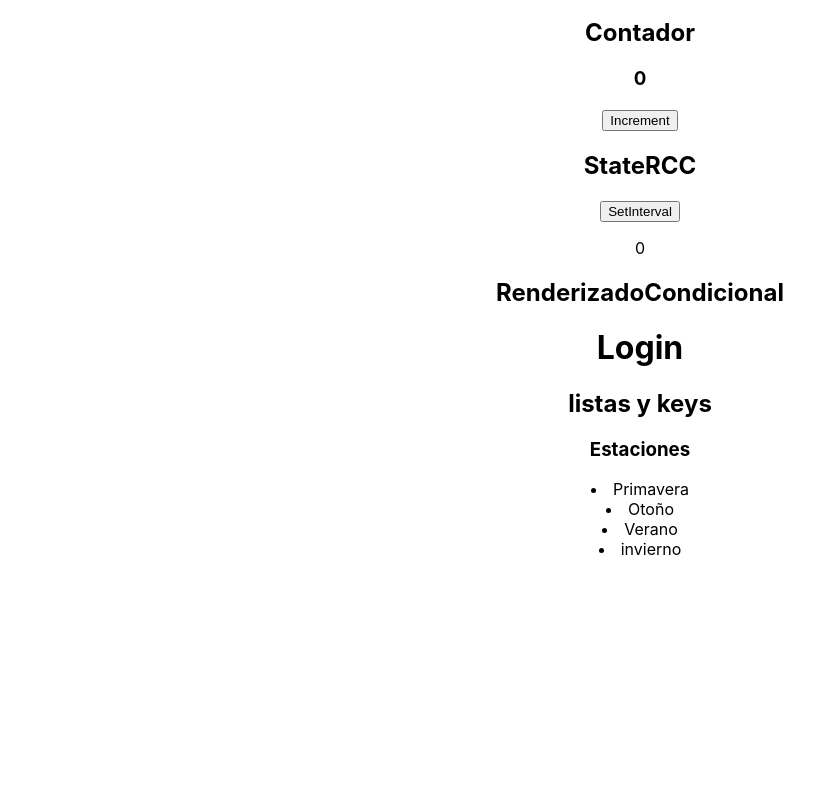
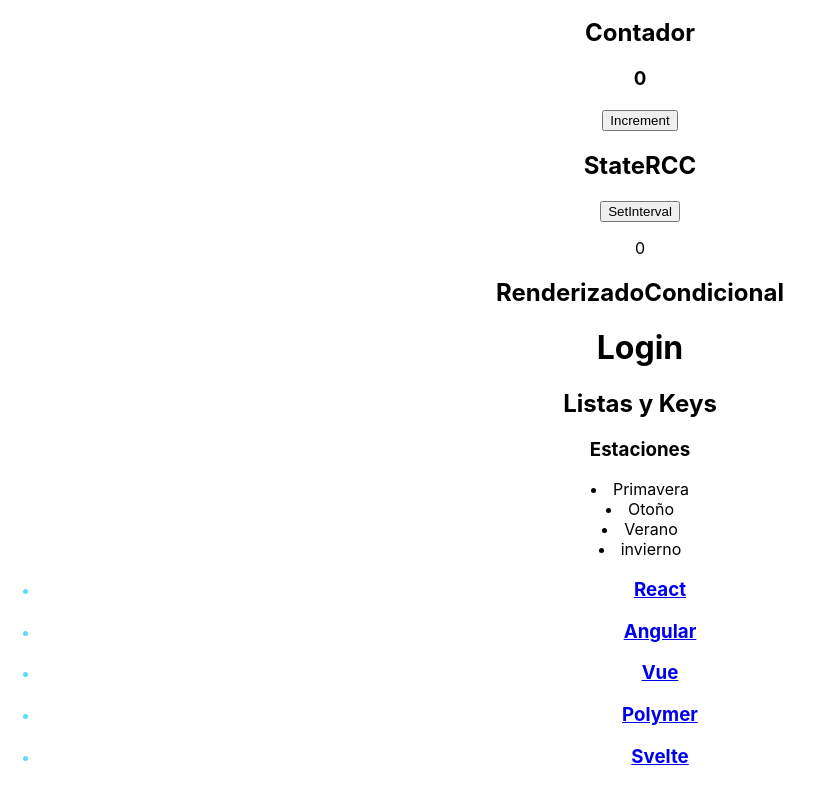
Before and after one commit to carlosrodriguez2020/cancion, a React (Create React App) app in the folder basics-conceps/: page / in a window 1280 px wide. Shown: the part 567-1354 px from the top of the page, without its empty margins (0-823 px from the left). Before the commit the page ends 1126 px from the top, so only its background shows below. Built offline with nearby package versions, Linux system fonts and the light colour scheme; what props-type would draw is missing.

Commit message:
components data.jon and listas added

```diff
--- a/basics-conceps/src/components/Listas.jsx
+++ b/basics-conceps/src/components/Listas.jsx
@@ -1,5 +1,6 @@
 import React, { Component } from "react";
-
+import data from "./data.json";
+import "../App.css";
 export default class Listas extends Component {
   constructor(props) {
     super(props);
@@ -10,11 +11,20 @@ export default class Listas extends Component {
   render() {
     return (
       <div>
-        <h2>listas y keys</h2>
+        <h2>Listas y Keys</h2>
         <h3>Estaciones</h3>
-        {this.state.season.map((el) => (
-          <li>{el}</li>
+        {this.state.season.map((el, index) => (
+          <li key={index}>{el}</li>
         ))}
+        <ul>
+          {data.frameworks.map((element) => (
+            <li key={element.id} className="App-link">
+              <a href={element.web} target="_blank">
+                <h3>{element.name}</h3>
+              </a>
+            </li>
+          ))}
+        </ul>
       </div>
     );
   }
--- /dev/null
+++ b/basics-conceps/src/components/data.json
@@ -0,0 +1,29 @@
+{
+  "frameworks": [
+    {
+      "id": 100,
+      "name": "React",
+      "web": "https://reactjs.org"
+    },
+    {
+      "id": 200,
+      "name": "Angular",
+      "web": "https://angular.io"
+    },
+    {
+      "id": 300,
+      "name": "Vue",
+      "web": "https://vuejs.org"
+    },
+    {
+      "id": 400,
+      "name": "Polymer",
+      "web": "https://www.polymer-project.org/"
+    },
+    {
+      "id": 500,
+      "name": "Svelte",
+      "web": "https://svelte.dev"
+    }
+  ]
+}
```
